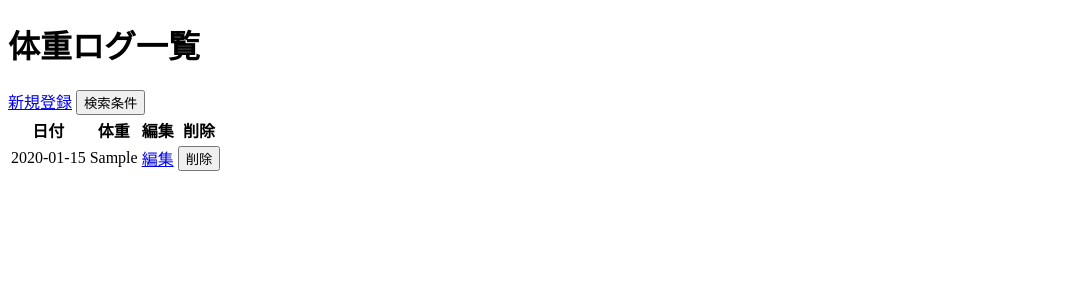
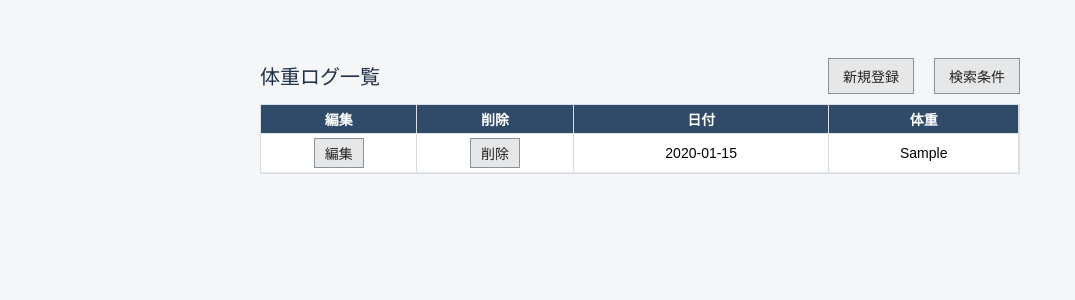
Before and after one commit to Parad1se-403/weight-management-app, a Spring app: template src/main/resources/templates/daily-log/list.html in a window 1280 px wide. Shown: the top 300 px of the page, without its empty margins (0-1075 px from the left). Run offline with Thymeleaf, Linux system fonts and the light colour scheme; the template is opened without the code that fills it: most values are stand-ins (such as "Sample title", 1, 10 or a date in 2020); data that the repository does not hold is empty.

Commit message:
Refs #14 体重ログ一覧のデザインを改善

```diff
--- a/src/main/resources/static/css/daily-log/list.css
+++ b/src/main/resources/static/css/daily-log/list.css
@@ -1,8 +1,156 @@
+
+body {
+    font-family: Arial, "Meiryo", sans-serif;
+	background-color: #f4f6f8;
+	padding: 40px;
+}
+
+.page {
+	max-width: 760px;
+	margin: 0 auto;
+}
+
+.page-header {
+	display: flex;
+	justify-content: space-between;
+	align-items: center;
+	margin-bottom: 20px;
+	margin: 0;
+	font-size: 14px;
+	font-weight: 100;
+	color: #1f2f46;
+}
+
+.page-title {
+    font-size: 20px;
+    font-weight: 120;
+    color: #1f2f46;
+}
+
+.page-actions {
+	display: flex;
+	gap: 20px;
+}
+
+.page-action-button {
+	text-decoration: none;
+	cursor: pointer;
+
+	display: inline-flex;
+	align-items: center;
+	justify-content: center;
+
+	padding: 6px 14px;
+	border: 1px solid #8a929a;
+	background-color: #e5e7e9;
+	color: #222222;
+
+	font: inherit;
+	text-decoration: none;
+	cursor: pointer;
+	box-sizing: border-box;
+
+	width: 86px;
+	height: 36px;
+}
+
+.table-action-button {
+    display: inline-flex;
+    align-items: center;
+    justify-content: center;
+
+    padding: 4px 10px;
+    border: 1px solid #8a929a;
+    background-color: #e5e7e9;
+    color: #222222;
+
+    font: inherit;
+    text-decoration: none;
+    cursor: pointer;
+}
+
+.log-table thead{
+	position: sticky;
+	top: 0;
+	background-color: #304b6a;
+	color: #ffffff;
+}
+
+.log-table {
+	width: 100%;
+	border-collapse: collapse;
+}
+
+.table-scroll {
+	max-height: 390px;
+	overflow-y: auto;
+	border: 1px solid #d7dde3;
+	background-color: #ffffff;
+}
+
+.log-table th {
+	font-size: 14px;
+	font-weight: 600;
+}
+
+.log-table td {
+	font-size: 14px;
+}
+
+.log-table th,
+.log-table td {
+    padding: 4px 12px;
+    border-bottom: 1px solid #e4e8ec;
+    border-right: 1px solid #d7dde3;
+}
+
+.edit-column,
+.delete-column {
+	width: 70px;
+	text-align: center;
+}
+
+.date-column {
+    width: 130px;
+	text-align: center;
+}
+
+.weight-column {
+    width: 90px;
+    text-align: center;
+}
+
+
+.log-table tbody tr:hover {
+	background-color: #f3f5f7;
+}
 .search-condition-row {
     display: flex;
 	gap: 12px;
 	align-items: center;
 	margin-bottom: 12px;
+}
+
+.search-condition-row input {
+	width: 125px;
+	padding: 4px 6px;
+	border: 1px solod #b8bec5;
+	font: inherit;
+}
+
+.search-condition-row input[type="date"] {
+    width: 130px;
+}
+
+.search-condition-row input[type="number"] {
+    width: 130px;
+}
+
+.search-condition-row label {
+	display: flex;
+	align-items: center;
+	gap: 6px;
+	white-space: nowrap;
 }
 
 .condition-label {
@@ -14,3 +162,16 @@
     justify-content: flex-end;
     gap: 8px;
 }
+
+.modal-action-button {
+    padding: 6px 14px;
+    border: 1px solid #8a929a;
+    background-color: #e5e7e9;
+    color: #222222;
+    font: inherit;
+    cursor: pointer;
+}
+
+.modal-content {
+	padding: 8px 4px;
+}
--- a/src/main/resources/templates/daily-log/list.html
+++ b/src/main/resources/templates/daily-log/list.html
@@ -12,9 +12,14 @@
 </head>
 
 <body>
-	<h1>体重ログ一覧</h1>
-	<a th:href="@{/daily-log/new}">新規登録</a>
-	<button type="button" id="modalOpen">検索条件</button>
+	<main class="page">
+	<div class="page-header">
+		<h1 class="page-title">体重ログ一覧</h1>
+			<div class="page-actions">
+				<a th:href="@{/daily-log/new}" class="page-action-button">新規登録</a>
+				<button type="button" id="modalOpen" class="page-action-button">検索条件</button>
+			</div>
+	</div>
 	<div id="searchConditionModal">
 		<div class="modal-content">
 			<form th:action="@{/daily-log/search}" method="get">
@@ -44,36 +49,38 @@
 					</label>
 				</div>
 				<div class="search-condition-actions">
-					<button type="submit">検索</button>
-					<button type="button" id="modalClose">閉じる</button>
-
+					<button type="submit" class="modal-action-button">検索</button>
+					<button type="button" id="modalClose" class="modal-action-button">閉じる</button>
 				</div>
 
 			</form>
 		</div>
 	</div>
-	<table>
+	<div class="table-scroll">
+		<table class="log-table">
 			<thead>
 				<tr>
-				<th>日付</th>
-				<th>体重</th>
-				<th>編集</th>
-				<th>削除</th>
+					<th class="edit-column">編集</th>
+					<th class="delete-column">削除</th>
+					<th class="date-column">日付</th>
+					<th class="weight-column">体重</th>
 				</tr>
 			</thead>
 			<tbody>
 				<tr th:each="dailyLog : ${dailyLogs}">
-				<td th:text="${dailyLog.logDate}"></td>
-				<td th:text="${dailyLog.weightKg}"></td>
-				<td><a th:href="@{/daily-log/{logDate}/edit(logDate=${dailyLog.logDate})}">編集</a></td>
-				<td>
+					<td class="edit-column"><a th:href="@{/daily-log/{logDate}/edit(logDate=${dailyLog.logDate})}" class="table-action-button">編集</a></td>
+					<td class="delete-column">
 						<form th:action="@{/daily-log/{logDate}/delete(logDate=${dailyLog.logDate})}" method="post">
-						<button type="submit" onclick="return confirm('削除しますか？')">削除</button>
+							<button type="submit" class="table-action-button" onclick="return confirm('削除しますか？')">削除</button>
 						</form>
 					</td>
+					<td class="date-column" th:text="${dailyLog.logDate}"></td>
+					<td class="weight-column" th:text="${dailyLog.weightKg}"></td>
 				</tr>
 			</tbody>
 		</table>
+	</div>
+	</main>
 </body>
 
 </html>
```
Lines whose indentation alone changed are shown as unchanged.
